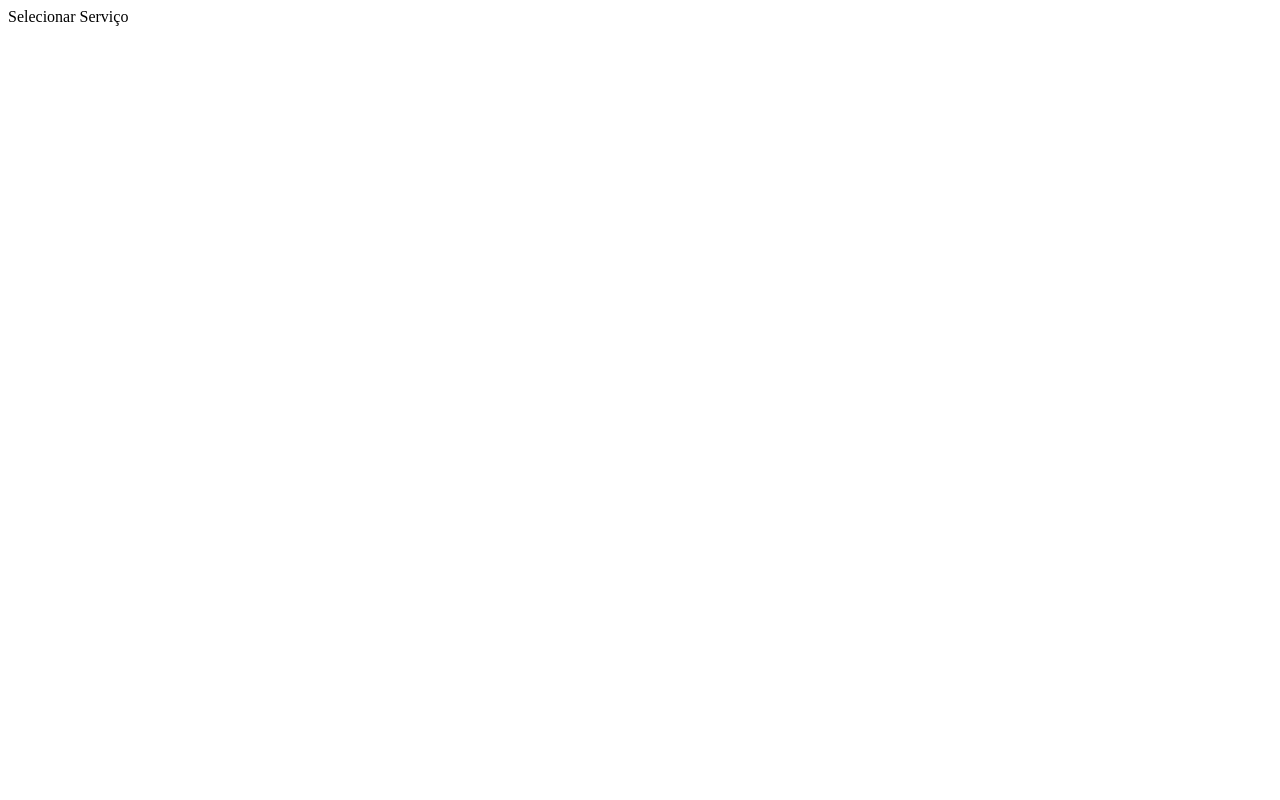
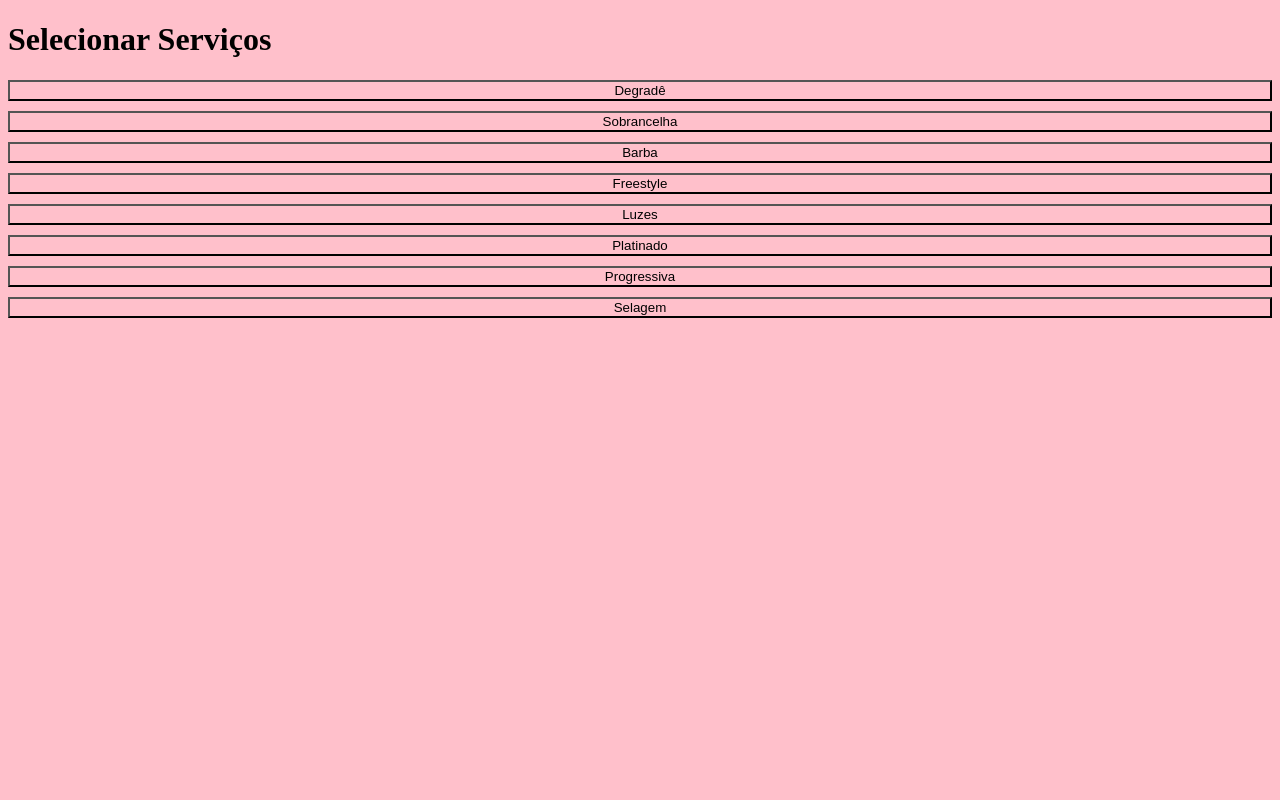
Before and after one commit to CodeByDouglas/Barber-Flow---Agendamentos, a Flask app: page /agenda/funcionario/servico in a window 1280 px wide. Before the commit the page is almost empty. Run offline with Flask 3, Linux system fonts and the light colour scheme.

Commit message:
construção_tela_de_serviços

```diff
--- a/app/controllers/routes/rotas_de_agendamento.py
+++ b/app/controllers/routes/rotas_de_agendamento.py
@@ -16,7 +16,7 @@ def selecionar_funcionario():
 
 @bp.route('/agenda/funcionario/servico')
 def selecionar_servico():
-    return "Selecionar Serviço"
+    return render_template('tela_servicos.html')
 
 @bp.route('/agenda/funcionario/servico/data-hora')
 def selecionar_data_hora():
--- a/app/static/css/tela_barbeiro.css
+++ b/app/static/css/tela_barbeiro.css
@@ -47,6 +47,7 @@ body {
     margin-bottom: 40px;
     text-align: center;
 }
+
 
 /* Container dos cards:
    - Ocupa 80% da largura da tela (ou 90% em telas pequenas)
--- /dev/null
+++ b/app/static/css/tela_servicos.css
@@ -0,0 +1,8 @@
+*{
+    background-color: pink;
+}
+.serviços {
+    display: flex;
+    flex-direction: column;
+    gap: 10px; /* opcional, para espaçamento entre os botões */
+}
--- a/app/templates/tela_servicos.html
+++ b/app/templates/tela_servicos.html
@@ -1,11 +1,24 @@
 <!DOCTYPE html>
-<html lang="en">
+<html lang="pt-br">
 <head>
   <meta charset="UTF-8">
   <meta name="viewport" content="width=device-width, initial-scale=1.0">
-  <title>Document</title>
+  <link rel="stylesheet" href="/static/css/tela_servicos.css">
+  <title>Serviços</title>
 </head>
 <body>
-
+  <div class="container">
+    <h1>Selecionar Serviços<h1>
+    <div class="serviços">
+      <button class="serviço">Degradê</button>
+      <button class="serviço">Sobrancelha</button>
+      <button class="serviço">Barba</button>
+      <button class="serviço">Freestyle</button>
+      <button class="serviço">Luzes</button>
+      <button class="serviço">Platinado</button>
+      <button class="serviço">Progressiva</button>
+      <button class="serviço">Selagem</button>
+    </div>
+  </div>
 </body>
 </html>
```
Also changed, not shown: app/static/js/tela_barbeiro.js (added, +9 -0 lines), app/templates/tela_barbeiro.html (+8 -6 lines).
